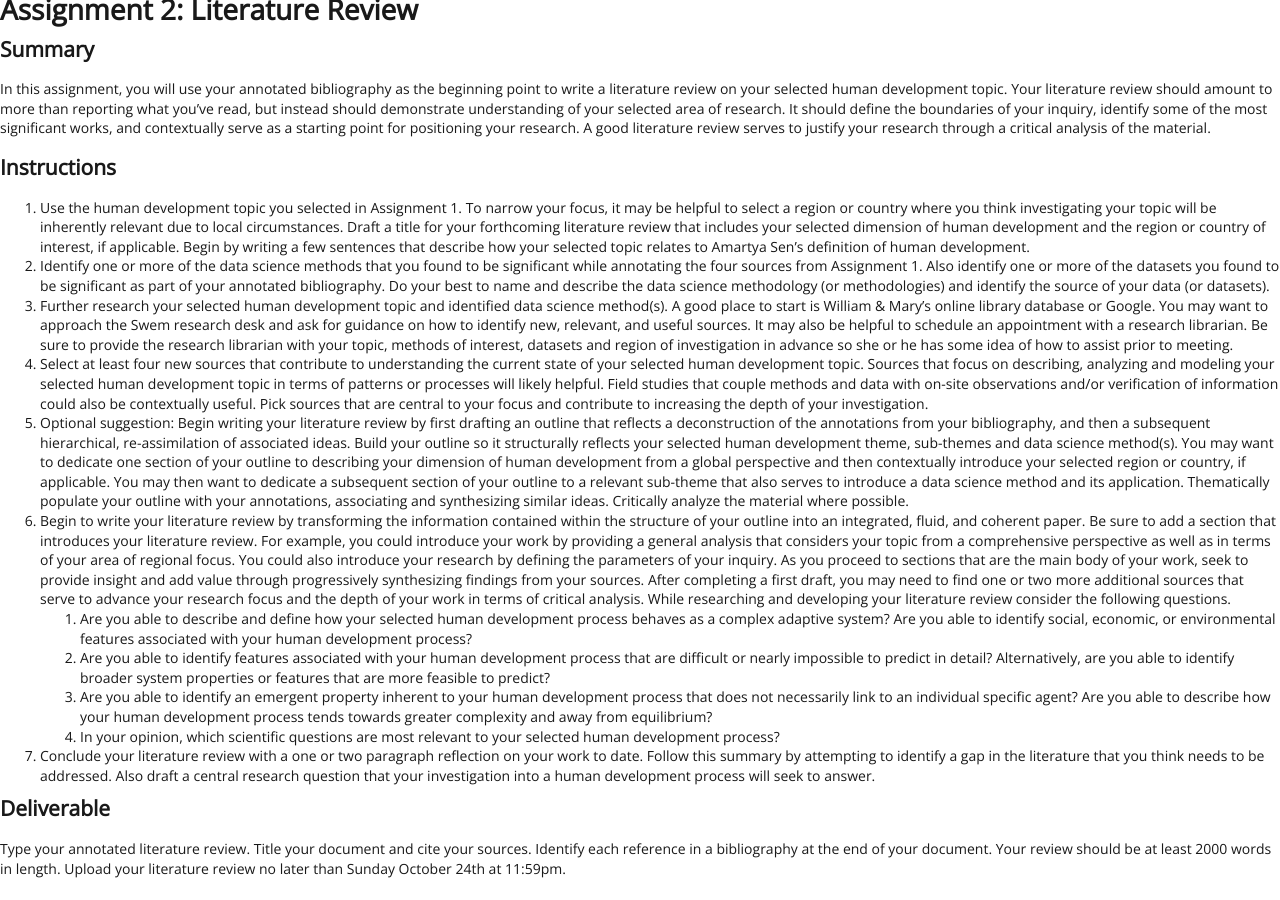
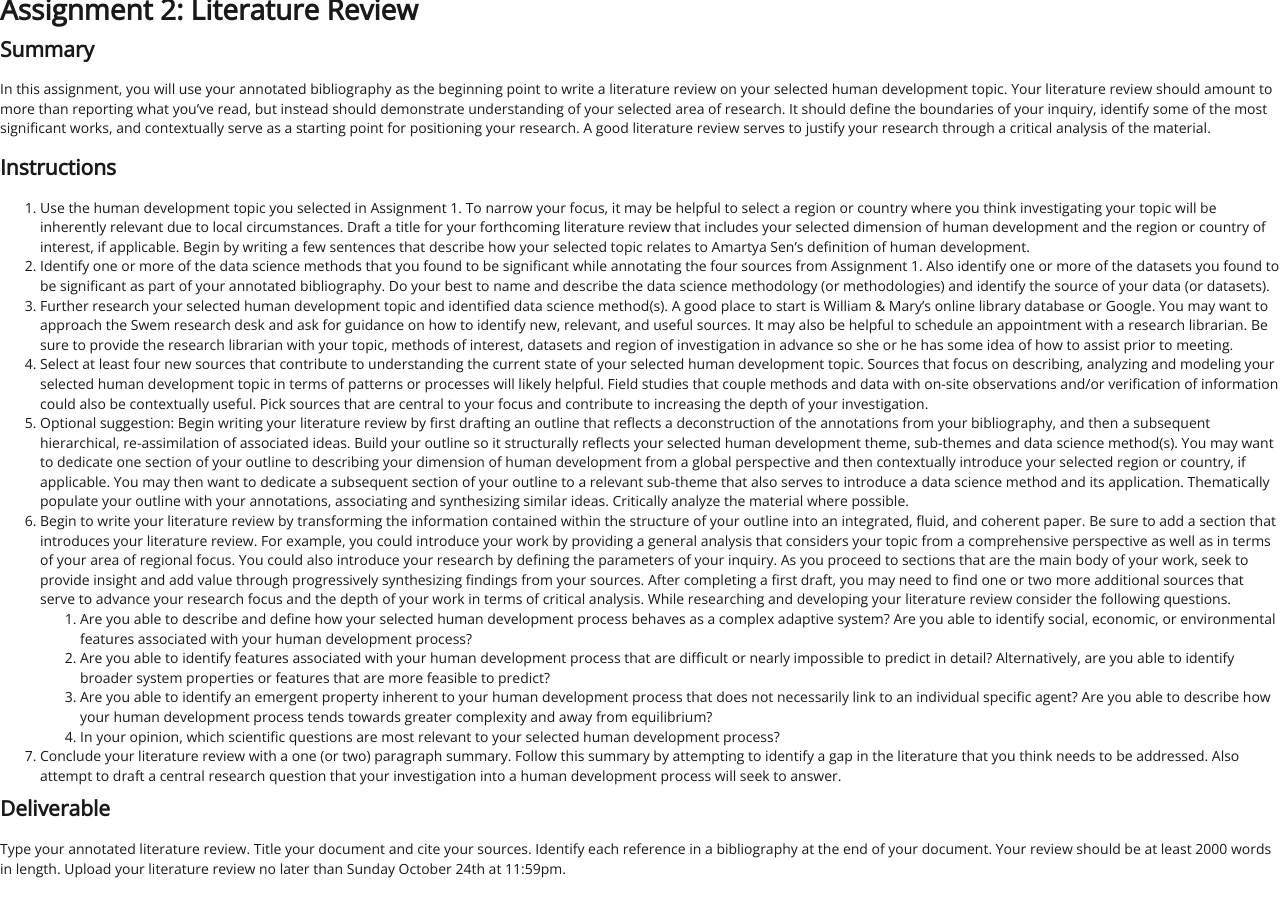
Before and after one commit to EMBrewer/dat150, a Jekyll site: the page built from _posts/2021-09-25-Assignment2.md, in a window 1280 px wide. Built offline with Jekyll 4.4.1, drawn with Linux system fonts in a browser that asks for light colours; our own code applies the rules of GitHub Pages for plain Markdown files.

Commit message:
Update 2021-09-25-Assignment2.md

```diff
--- a/_posts/2021-09-25-Assignment2.md
+++ b/_posts/2021-09-25-Assignment2.md
@@ -16,7 +16,7 @@ In this assignment, you will use your annotated bibliography as the beginning po
    2. Are you able to identify features associated with your human development process that are difficult or nearly impossible to predict in detail? Alternatively, are you able to identify broader system properties or features that are more feasible to predict?
    3. Are you able to identify an emergent property inherent to your human development process that does not necessarily link to an individual specific agent? Are you able to describe how your human development process tends towards greater complexity and away from equilibrium?
    4. In your opinion, which scientific questions are most relevant to your selected human development process?
-7. Conclude your literature review with a one or two paragraph reflection on your work to date. Follow this summary by attempting to identify a gap in the literature that you think needs to be addressed. Also draft a central research question that your investigation into a human development process will seek to answer.
+7. Conclude your literature review with a one (or two) paragraph summary. Follow this summary by attempting to identify a gap in the literature that you think needs to be addressed. Also attempt to draft a central research question that your investigation into a human development process will seek to answer.
 
 
 ## Deliverable
```
